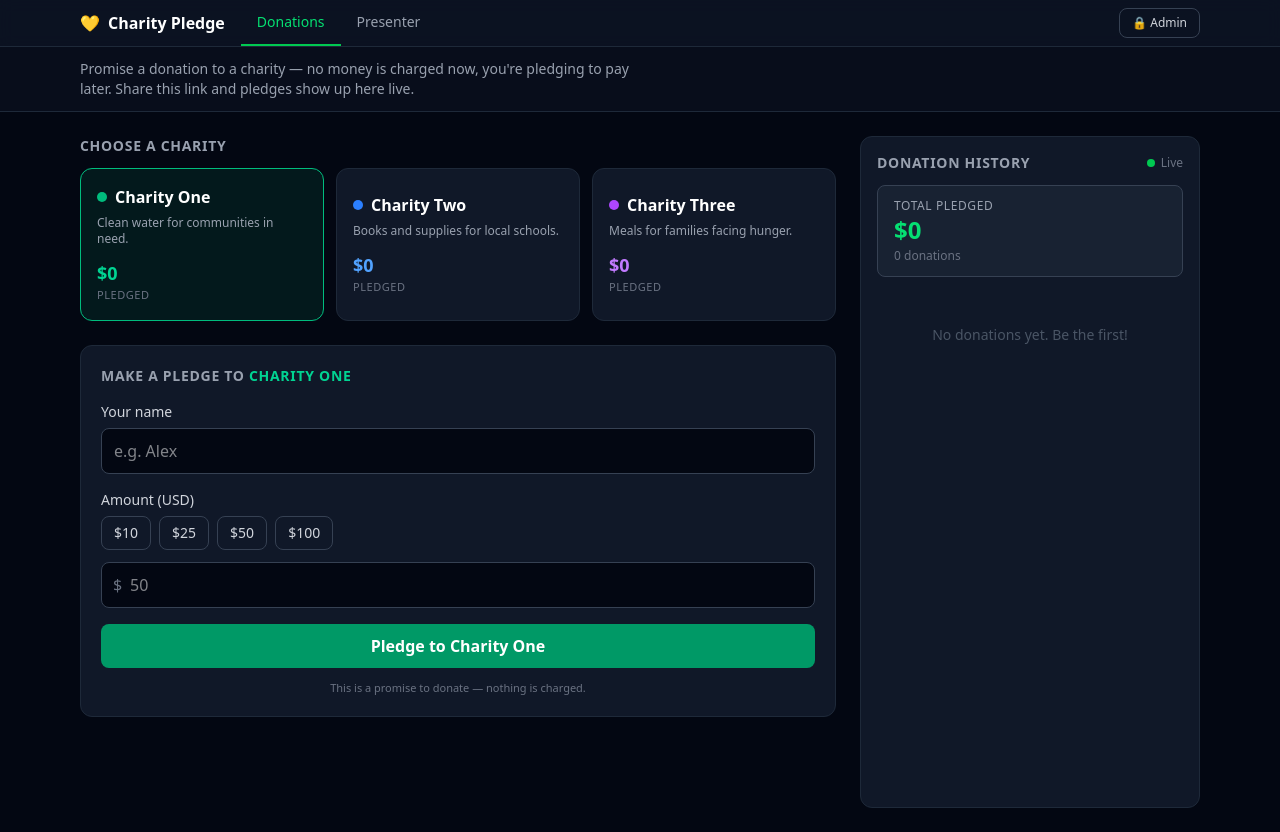
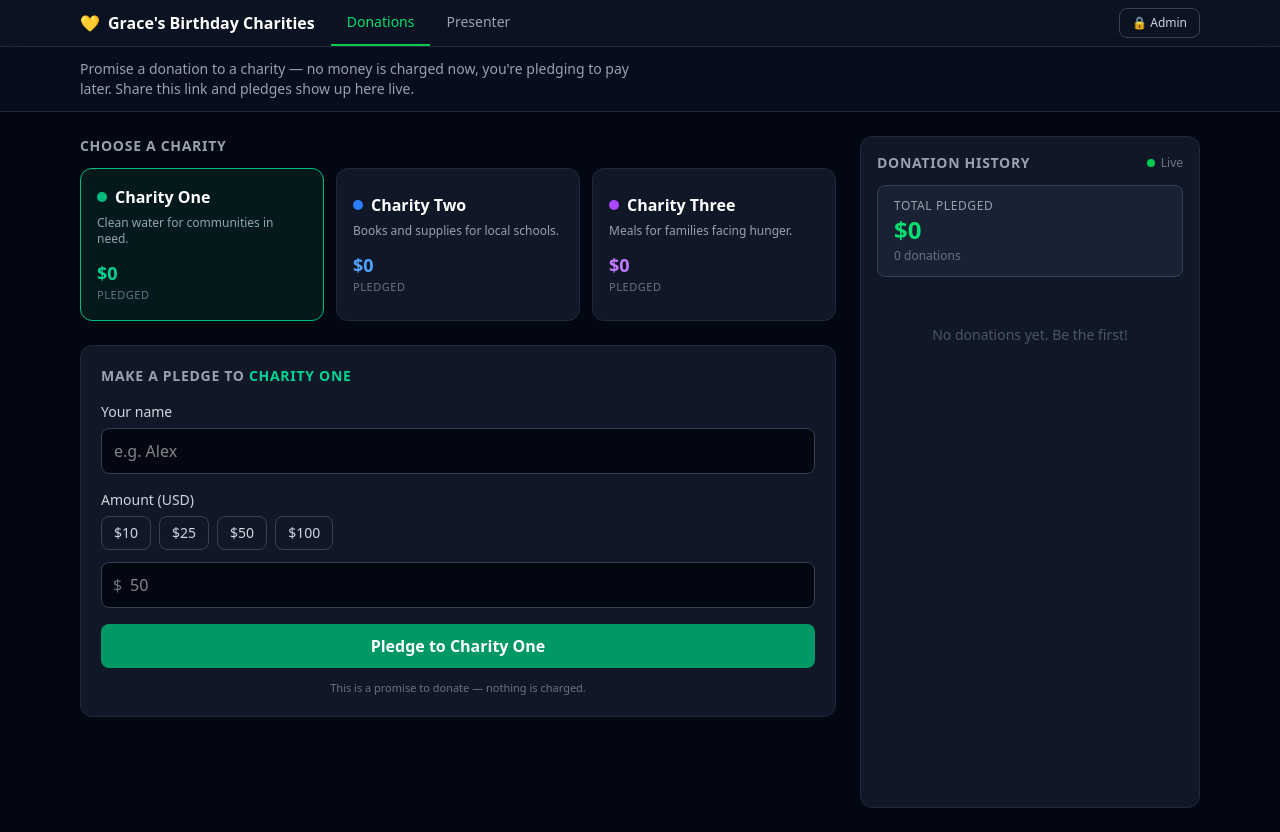
Before and after one commit to cphdn95/charity-tracker, a Next.js app in the folder charitytracker/: page / in a window 1280 px wide. Built offline with nearby package versions, Linux system fonts and the light colour scheme.

Commit message:
Update tab name to 'Grace's Birthday Charities'

```diff
--- a/charitytracker/components/TabNav.tsx
+++ b/charitytracker/components/TabNav.tsx
@@ -18,7 +18,7 @@ export default function TabNav() {
         <div className="flex items-center">
           <span className="font-bold mr-4 flex items-center gap-2 whitespace-nowrap">
             <span>💛</span>
-            <span className="hidden sm:inline">Charity Pledge</span>
+            <span className="hidden sm:inline">Grace's Birthday Charities</span>
           </span>
           <nav className="flex items-center">
             {TABS.map((t) => {
```
